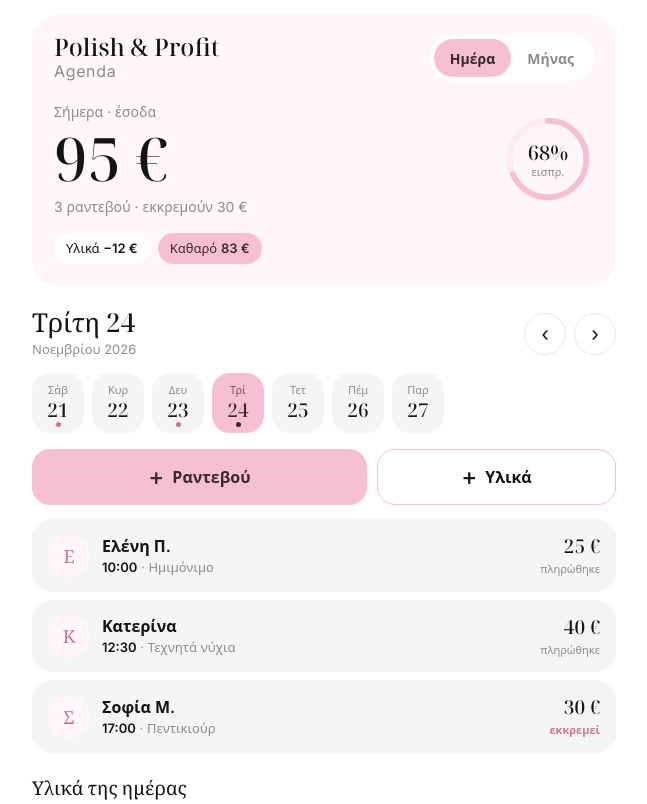
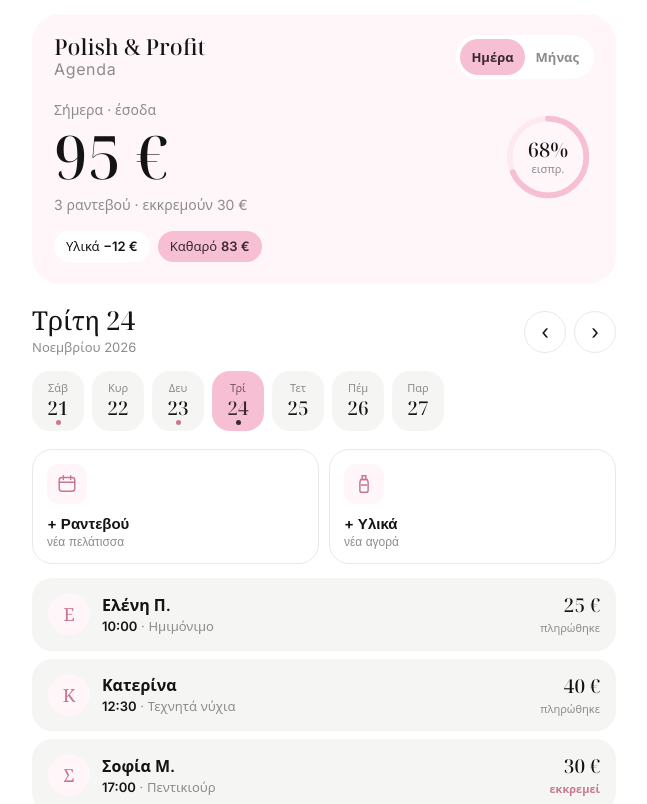
Before and after one commit to glowbooking/tameio, a plain HTML site: page index.html in a window 1280 px wide. Shown: the top 804 px of the page, without its empty margins (316-963 px from the left). Drawn offline with Linux system fonts and the light colour scheme.

Commit message:
Κάρτες με εικονίδια για ραντεβού και υλικά

```diff
--- a/index.html
+++ b/index.html
@@ -27,7 +27,7 @@ button{font-family:inherit}
 .wrap{max-width:620px;margin:0 auto;padding:0 18px}
 .hero{margin:calc(14px + env(safe-area-inset-top)) 0 0;border-radius:28px;padding:20px 22px 22px;background:var(--pinkbg)}
 .top{display:flex;justify-content:space-between;align-items:center;gap:10px;flex-wrap:wrap}
-.brand{font:500 24px/1.1 var(--serif);white-space:nowrap;flex:none}.brand span{display:block;font:400 16px/1.4 Inter,sans-serif;letter-spacing:.04em}
+.brand{font:500 22px/1.1 var(--serif);white-space:nowrap;flex:none}.brand span{display:block;font:400 16px/1.4 Inter,sans-serif;letter-spacing:.04em}
 .tabs{display:flex;background:var(--bg);border-radius:999px;padding:4px}
 .tabs button{border:0;background:none;color:var(--mute);font-weight:600;font-size:14px;padding:8px 16px;border-radius:999px;min-height:38px;cursor:pointer}
 .tabs button.on{background:var(--pink);color:var(--onpink)}
@@ -124,6 +124,17 @@ button:focus-visible{outline:2px solid var(--pink);outline-offset:2px}
 .addb{border:0;border-radius:18px;min-height:56px;font-weight:700;font-size:16px;cursor:pointer;background:var(--pink);color:var(--onpink);display:flex;align-items:center;justify-content:center;gap:8px}
 .addb span{font-size:24px;font-weight:500;line-height:1}
 .addb.g{background:var(--bg);color:var(--ink);border:1.5px solid var(--pink)}
+.mini{display:flex;gap:8px;flex:none}
+.mini button{border:1px solid var(--line);background:var(--bg);border-radius:999px;padding:9px 14px;min-height:42px;font:600 14px Inter,sans-serif;color:var(--ink);cursor:pointer;white-space:nowrap}
+.mini button:active{background:var(--pinkbg)}
+.mini button b{color:var(--pinkt);font-weight:500;margin-right:4px;font-size:17px}
+.nav{flex-wrap:wrap}.nav h2{white-space:nowrap}
+.tabs button{padding:7px 11px;font-size:13px;min-height:36px}
+.adds{display:grid;grid-template-columns:minmax(0,1fr) minmax(0,1fr);gap:10px;margin:6px 0 14px}
+.tile{border:1px solid var(--line);border-radius:20px;padding:14px;background:var(--bg);text-align:left;cursor:pointer;color:var(--ink);font-family:Inter,sans-serif}
+.tile:active{background:var(--pinkbg)}
+.tile i{width:40px;height:40px;border-radius:12px;background:var(--pinkbg);color:var(--pinkt);display:grid;place-content:center;margin-bottom:10px}
+.tile b{display:block;font-weight:600;font-size:15px}.tile small{color:var(--mute);font-size:12px}
 textarea.bk{min-height:110px;font-size:12px;margin-top:10px;display:none}
 </style>
 </head>
@@ -261,16 +272,16 @@ function render(){
     <div class="nav"><div><h2>${DAYS[cur.getDay()]} ${cur.getDate()}</h2><small>${MONG[cur.getMonth()]} ${cur.getFullYear()}</small></div>
       <div class="arrows"><button id="prev" aria-label="Προηγούμενη μέρα">‹</button><button id="next" aria-label="Επόμενη μέρα">›</button></div></div>
     <div class="week">${wk.map(x=>{const k=iso(x);return `<button class="wd${k===d?' on':''}${k===today?' td':''}${byDay(k).length?' has':''}" data-d="${k}"><span>${DS[x.getDay()]}</span><b>${x.getDate()}</b></button>`}).join('')}</div>
-    <div class="adds"><button class="addb" id="addAp"><span>+</span> Ραντεβού</button><button class="addb g" id="addCo"><span>+</span> Υλικά</button></div>
+    <div class="adds"><button class="tile" id="addAp"><i><svg viewBox="0 0 24 24" width="22" height="22" fill="none" stroke="currentColor" stroke-width="1.6" stroke-linecap="round"><rect x="3.5" y="5" width="17" height="15" rx="3"/><path d="M3.5 10h17M8 3v4M16 3v4"/></svg></i><b>+ Ραντεβού</b><small>νέα πελάτισσα</small></button><button class="tile" id="addCo"><i><svg viewBox="0 0 24 24" width="22" height="22" fill="none" stroke="currentColor" stroke-width="1.6" stroke-linecap="round"><path d="M10 3h4v4h-4z"/><path d="M8.5 7h7l1 3v9a2 2 0 0 1-2 2h-5a2 2 0 0 1-2-2v-9z"/><path d="M9 13h6"/></svg></i><b>+ Υλικά</b><small>νέα αγορά</small></button></div>
     ${it.length?`<ul class="list">${it.map(x=>`<li class="ap" data-id="${esc(x.id)}"><span class="av">${esc((x.name||'?').trim()[0]||'?')}</span>
       <span><div class="nm">${esc(x.name)}</div><div class="meta"><b>${esc(x.time)}</b> · ${esc(x.svc||'—')}${x.note?' · '+esc(x.note):''}</div></span>
       <span class="pr"><b>${eur(+x.price)}</b><span class="tag ${x.paid?'ok':'no'}">${x.paid?'πληρώθηκε':'εκκρεμεί'}</span></span></li>`).join('')}</ul>`
       :''}
     ${co.length?`<h4 class="sub">Υλικά της ημέρας</h4>${costCards(co)}`:''}
     ${demo}`;
+    document.querySelectorAll('.wd').forEach(b=>b.onclick=()=>{cur=parse(b.dataset.d);render()});
     $('prev').onclick=()=>{cur.setDate(cur.getDate()-1);render()};
     $('next').onclick=()=>{cur.setDate(cur.getDate()+1);render()};
-    document.querySelectorAll('.wd').forEach(b=>b.onclick=()=>{cur=parse(b.dataset.d);render()});
     $('addAp').onclick=()=>openForm('ap');$('addCo').onclick=()=>openForm('co');
   }else{
     const y=cur.getFullYear(),m=cur.getMonth(),it=byMonth(y,m),co=cMonth(y,m),tot=sum(it),mat=csum(co);
```
